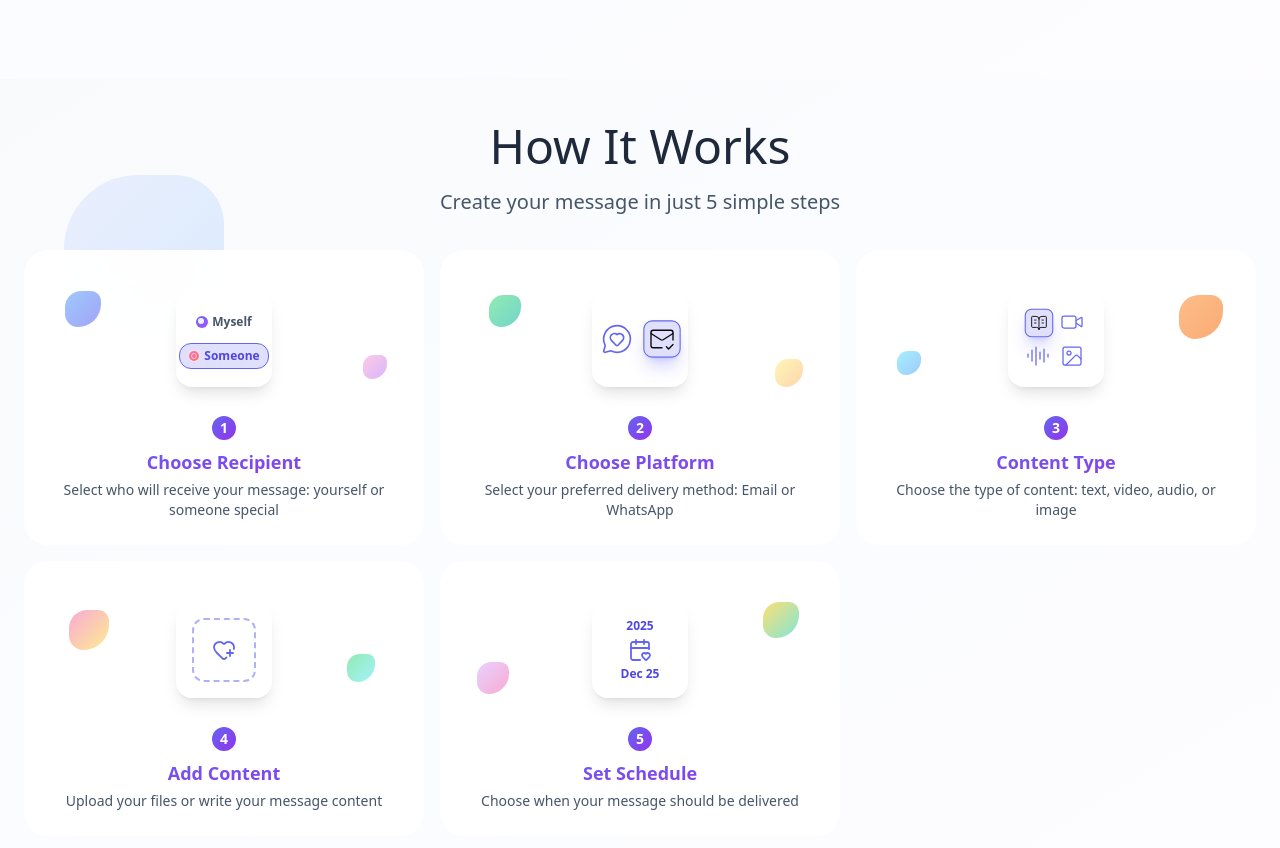
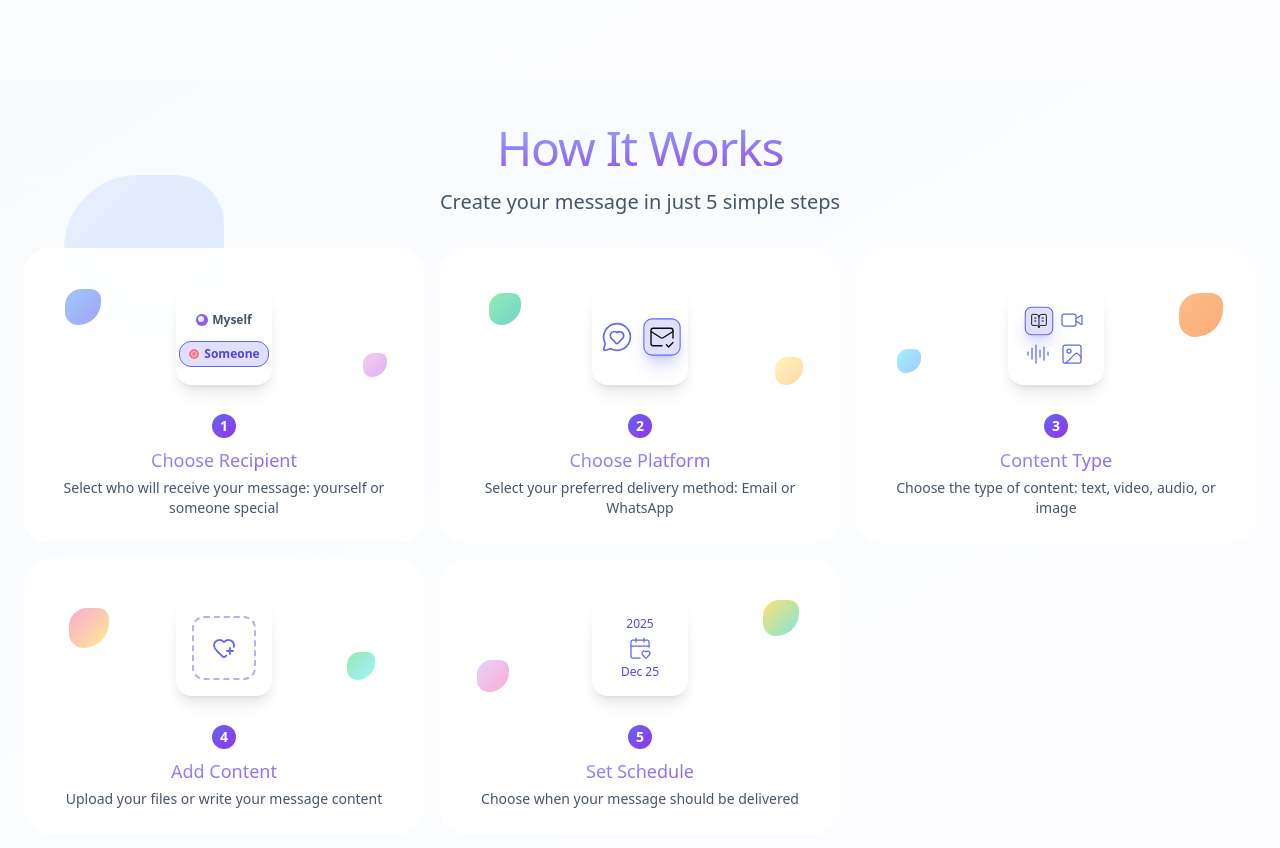
Before and after one commit to aishaksl/message-to-the-future, a React (Vite) app: page / in a window 1280 px wide. Shown: the part 1601-2449 px from the top of the page. Built offline with nearby package versions, Linux system fonts and the light colour scheme.

Commit message:
style: change texts style

```diff
--- a/src/components/layout/HowItWorksSection.tsx
+++ b/src/components/layout/HowItWorksSection.tsx
@@ -14,10 +14,10 @@ const HowItWorksSection: React.FC = () => {
   return (
     <div className="h-full flex flex-col justify-center">
       <div className="text-center mb-8">
-        <h2 className="text-4xl md:text-5xl font-light text-slate-800 mb-4">
+        <h2 className="text-3xl md:text-4xl lg:text-5xl font-extralight bg-clip-text text-transparent bg-gradient-to-br from-blue-300 to-purple-600 leading-tight tracking-tight mb-4">
           How It Works
         </h2>
-        <p className="text-xl text-slate-600 max-w-2xl mx-auto leading-relaxed">
+        <p className="text-lg md:text-xl text-slate-600 leading-relaxed font-light">
           Create your message in just 5 simple steps
         </p>
       </div>
@@ -50,7 +50,7 @@ const HowItWorksSection: React.FC = () => {
 
           <div className="relative z-10">
             <div className="inline-flex items-center justify-center w-6 h-6 bg-gradient-to-br from-indigo-500 to-purple-600 text-white rounded-full text-sm font-bold mb-2">1</div>
-            <h3 className="text-lg font-bold text-slate-800 mb-1 bg-gradient-to-br from-indigo-500 to-purple-600 bg-clip-text text-transparent">Choose Recipient</h3>
+            <h3 className="text-lg  text-slate-800 mb-1 bg-gradient-to-br from-blue-300 to-purple-600  bg-clip-text text-transparent">Choose Recipient</h3>
             <p className="text-sm text-slate-600">Select who will receive your message: yourself or someone special</p>
           </div>
         </div>
@@ -73,7 +73,7 @@ const HowItWorksSection: React.FC = () => {
 
           <div className="relative z-10">
             <div className="inline-flex items-center justify-center w-6 h-6 bg-gradient-to-br from-indigo-500 to-purple-600 text-white rounded-full text-sm font-bold mb-2">2</div>
-            <h3 className="text-lg font-bold text-slate-800 mb-1 bg-gradient-to-br from-indigo-500 to-purple-600 bg-clip-text text-transparent">Choose Platform</h3>
+            <h3 className="text-lg text-slate-800 mb-1 bg-gradient-to-br from-blue-300 to-purple-600 bg-clip-text text-transparent">Choose Platform</h3>
             <p className="text-sm text-slate-600">Select your preferred delivery method: Email or WhatsApp</p>
           </div>
         </div>
@@ -98,7 +98,7 @@ const HowItWorksSection: React.FC = () => {
 
           <div className="relative z-10">
             <div className="inline-flex items-center justify-center w-6 h-6 bg-gradient-to-br from-indigo-500 to-purple-600 text-white rounded-full text-sm font-bold mb-2">3</div>
-            <h3 className="text-lg font-bold text-slate-800 mb-1 bg-gradient-to-br from-indigo-500 to-purple-600 bg-clip-text text-transparent">Content Type</h3>
+            <h3 className="text-lg text-slate-800 mb-1 bg-gradient-to-br from-blue-300 to-purple-600 bg-clip-text text-transparent">Content Type</h3>
             <p className="text-sm text-slate-600">Choose the type of content: text, video, audio, or image</p>
           </div>
         </div>
@@ -118,7 +118,7 @@ const HowItWorksSection: React.FC = () => {
 
           <div className="relative z-10">
             <div className="inline-flex items-center justify-center w-6 h-6 bg-gradient-to-br from-indigo-500 to-purple-600 text-white rounded-full text-sm font-bold mb-2">4</div>
-            <h3 className="text-lg font-bold text-slate-800 mb-1 bg-gradient-to-br from-indigo-500 to-purple-600 bg-clip-text text-transparent">Add Content</h3>
+            <h3 className="text-lg text-slate-800 mb-1 bg-gradient-to-br from-blue-300 to-purple-600 bg-clip-text text-transparent">Add Content</h3>
             <p className="text-sm text-slate-600">Upload your files or write your message content</p>
           </div>
         </div>
@@ -131,16 +131,16 @@ const HowItWorksSection: React.FC = () => {
 
             <div className="relative z-10 w-24 h-24 bg-white/25 backdrop-blur-md border border-white/30 rounded-2xl flex items-center justify-center shadow-lg">
               <div className="w-16 h-16 bg-white/20 rounded-xl flex flex-col items-center justify-center gap-1">
-                <div className="text-xs text-indigo-600 font-bold">2025</div>
-                <CalendarHeart size={24} color="#6366F1" strokeWidth={1.80} />
-                <div className="text-xs text-indigo-600 font-bold">Dec 25</div>
+                <div className="text-xs text-indigo-600 ">2025</div>
+                <CalendarHeart size={24} color="#6366F1" strokeWidth={1.25} />
+                <div className="text-xs text-indigo-600 ">Dec 25</div>
               </div>
             </div>
           </div>
 
           <div className="relative z-10">
             <div className="inline-flex items-center justify-center w-6 h-6 bg-gradient-to-br from-indigo-500 to-purple-600 text-white rounded-full text-sm font-bold mb-2">5</div>
-            <h3 className="text-lg font-bold text-slate-800 mb-1 bg-gradient-to-br from-indigo-500 to-purple-600 bg-clip-text text-transparent">Set Schedule</h3>
+            <h3 className="text-lg text-slate-800 mb-1 bg-gradient-to-br from-blue-300 to-purple-600 bg-clip-text text-transparent">Set Schedule</h3>
             <p className="text-sm text-slate-600">Choose when your message should be delivered</p>
           </div>
         </div>
```
